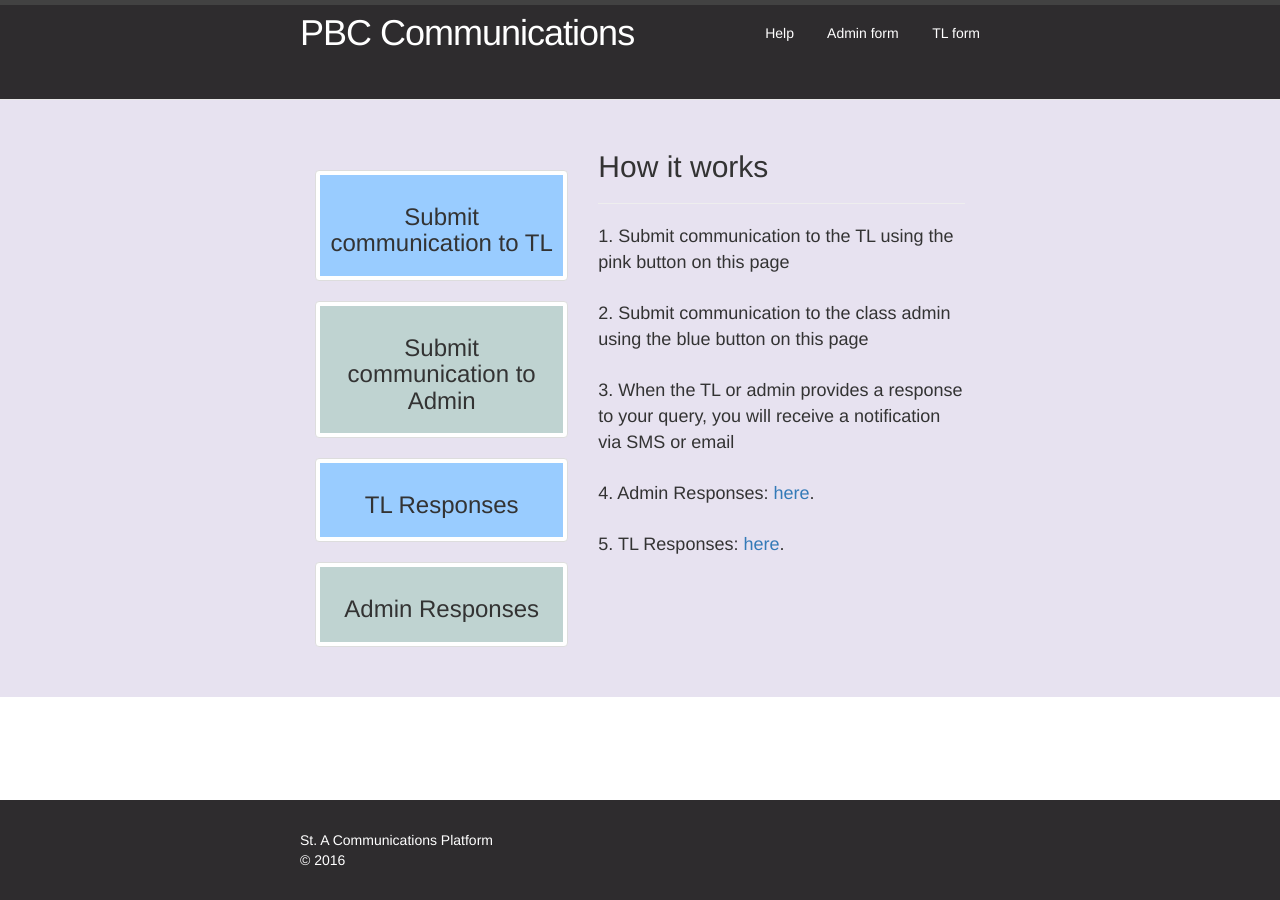
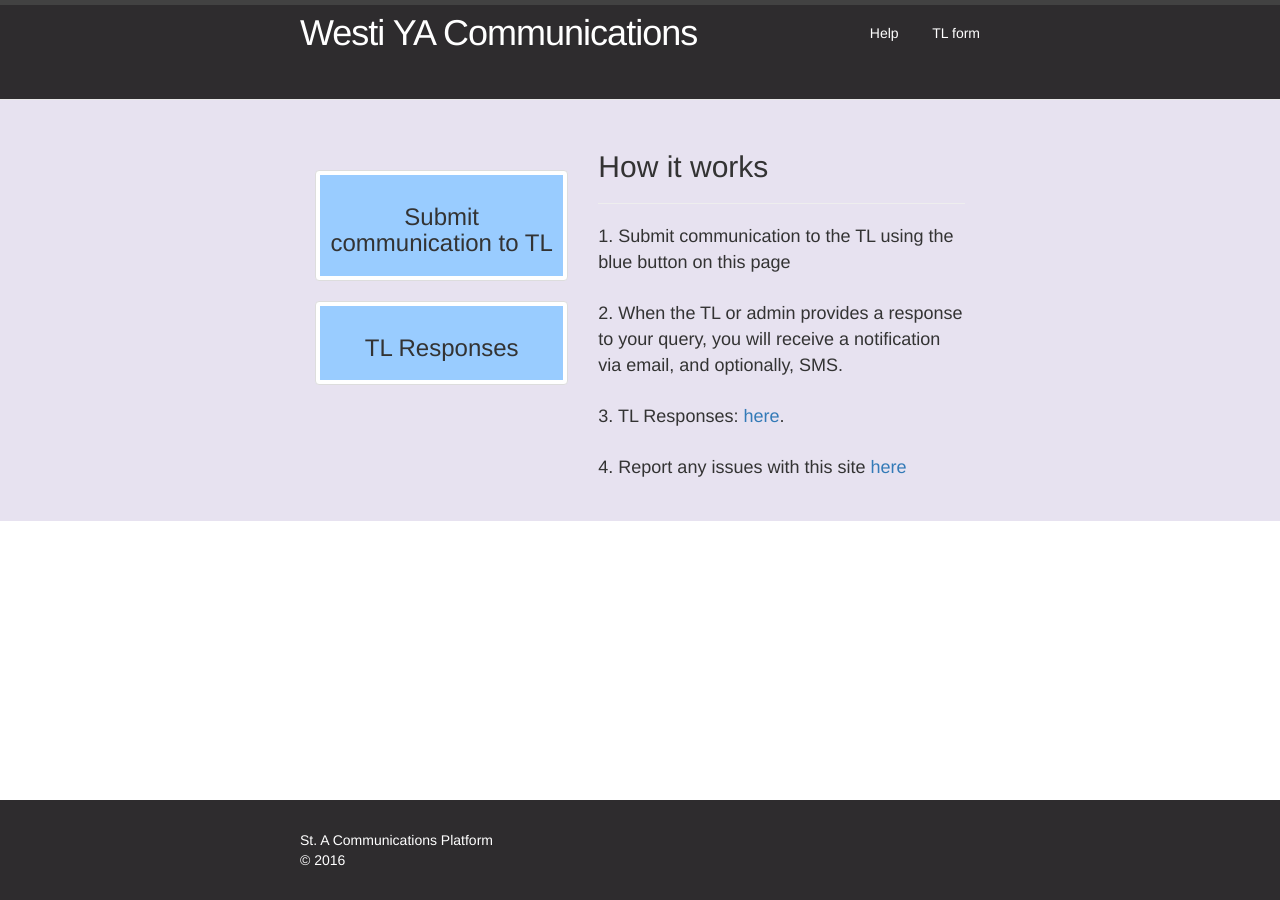
Before and after one commit to andkamau/stacomms, a Jekyll site: the page built from website_two/index.html, in a window 1280 px wide. Built offline with Jekyll 4.4.1, drawn with Linux system fonts in a browser that asks for light colours.

Commit message:
site 2 modifications

```diff
--- a/website_two/_config.yml
+++ b/website_two/_config.yml
@@ -6,12 +6,12 @@
 # 'jekyll serve'. If you change this file, please restart the server process.
 
 # Site settings
-title: PBC Communications
+title: Westi YA Communications
 email: andrew@pythias.io
 description: > # this means to ignore newlines until "baseurl:"
-    PBC digital communications platform
+    Westi YA digital communications platform
 baseurl: "" # the subpath of your site, e.g. /blog
-url: "http://stacomms.site" # the base hostname & protocol for your site
+url: "http://westiyacomms.site" # the base hostname & protocol for your site
 
 # Build settings
 markdown: kramdown
@@ -20,5 +20,4 @@ markdown: kramdown
 #form_one_url:  "http://goo.gl/forms/4D1gQgZIXS"  # TL
 #form_two_url:  "http://goo.gl/forms/GkPkCbjG5x"  # Admin
 form_one_url:  "/tlform.html"  # TL
-form_two_url:  "/adminform.html"  # Admin
 about_url:  "/about"  # About
--- a/website_two/adminform.html
+++ /dev/null
@@ -1,6 +0,0 @@
----
-layout: default
-title: Admin form
----
-
-<iframe src="https://docs.google.com/forms/d/12vTIs-sOf8N0QJik1FxKl-AoeZlSiJyp9CQzB7tff60/viewform?embedded=true" width="760" height="1800" frameborder="0" marginheight="0" marginwidth="0">Loading admin form...</iframe>
--- a/website_two/index.html
+++ b/website_two/index.html
@@ -14,15 +14,7 @@ layout: default
             <h3>Submit communication to TL</h3>
           </div>
         </a>
-      </div>
-
-      <div class="col-sm-12 col-xs-12">
-        <a href="" class="thumbnail">
-          <div class="caption" style="background-color:#bfd3d1; text-align: center;">
-            <h3>Submit communication to Admin</h3>
-          </div>
-        </a>
-      </div>
+    </div>
 
       <div class="col-sm-12 col-xs-12">
         <a href="https://docs.google.com/spreadsheets/d/1HR_72H7UB0MbXVWIBWhp1HtO-jkmGaEFVW1KevqtZvw" class="thumbnail" target="_blank">
@@ -32,13 +24,6 @@ layout: default
         </a>
       </div>
 
-      <div class="col-sm-12 col-xs-12">
-        <a href="" class="thumbnail" target="_blank">
-          <div class="caption" style="background-color:#bfd3d1; text-align: center;">
-            <h3>Admin Responses</h3>
-          </div>
-        </a>
-      </div>
 
     </div> <!-- /.row -->
 
@@ -50,16 +35,13 @@ layout: default
     <h2>How it works</h2>
     <hr>
     <p style="font-size: 18px;">
-        1. Submit communication to the TL using the pink button on this page
+        1. Submit communication to the TL using the blue button on this page
         <br><br>
-        2. Submit communication to the class admin using the blue button on this page
+        2. When the TL or admin provides a response to your query, you will receive a notification via email, and optionally, SMS.
         <br><br>
-        3. When the TL or admin provides a response to your query, you will receive a notification via SMS or email
+        3. TL Responses:  <a href="https://docs.google.com/spreadsheets/d/1HR_72H7UB0MbXVWIBWhp1HtO-jkmGaEFVW1KevqtZvw" target="_blank">here</a>.
         <br><br>
-        4. Admin Responses:  <a href="https://docs.google.com/spreadsheets/d/1HR_72H7UB0MbXVWIBWhp1HtO-jkmGaEFVW1KevqtZvw" target="_blank">here</a>.
-        <br><br>
-        5. TL Responses:  <a href="https://docs.google.com/spreadsheets/d/1HR_72H7UB0MbXVWIBWhp1HtO-jkmGaEFVW1KevqtZvw" target="_blank">here</a>.
-        <br><br>
+        4. Report any issues with this site <a href="mailto:andrew@pythias.io" target="_blank">here</a>
     </p>
   </div> <!-- col-md-6 -->
 
```
Also changed, not shown: website_two/about.md (+3 -5 lines), 6 other files.
